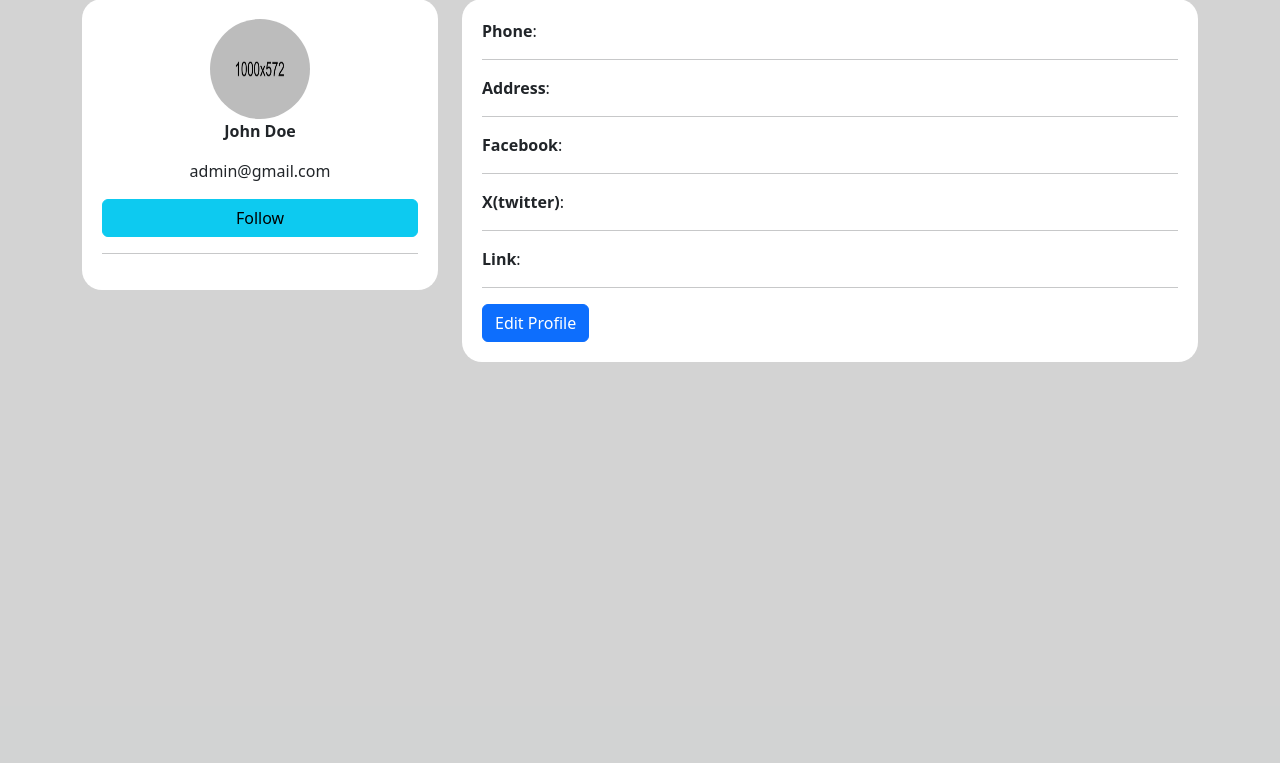
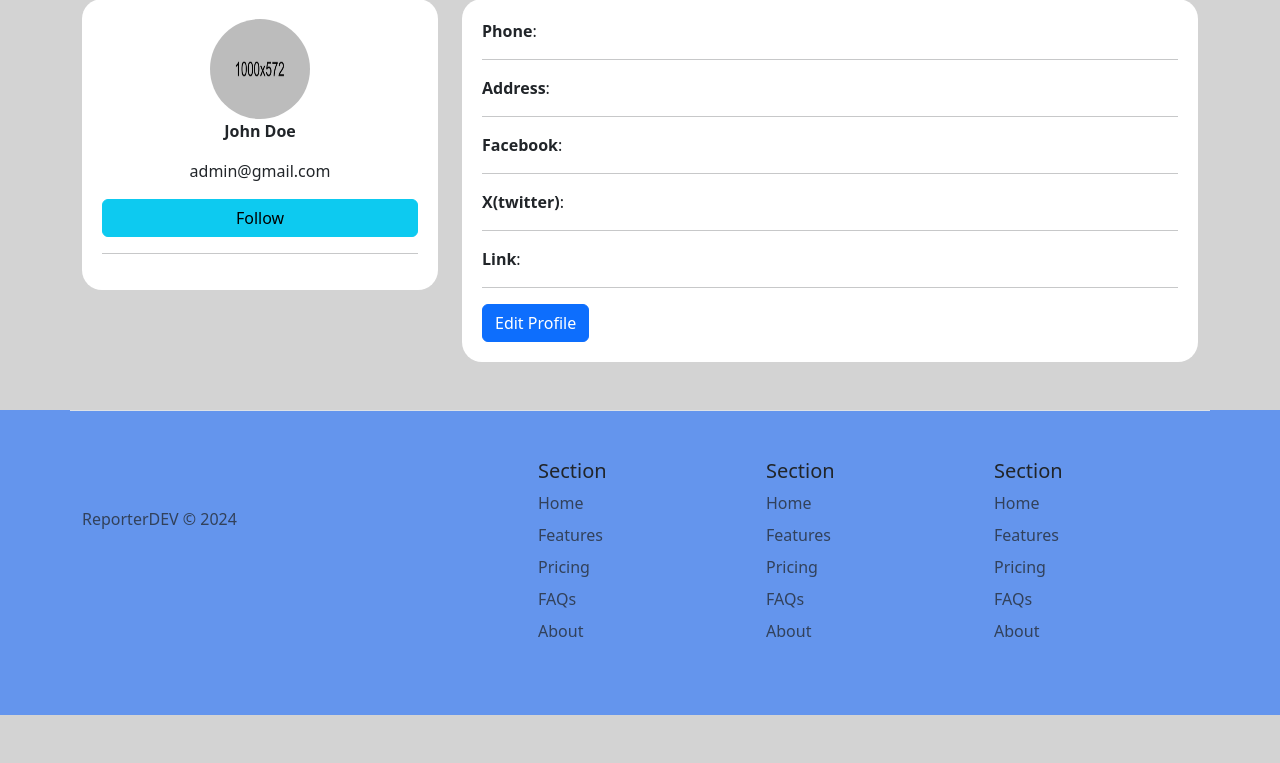
Before and after one commit to phantu279999/ReporterDEV, a Django app: page /accounts/profile/ in a window 1280 px wide. Shown: the part 94-857 px from the top of the page. Before the commit the page ends 456 px from the top, so only its background shows below. Run offline with Django 5.2, Linux system fonts and the light colour scheme; a user stored in the database is signed in; data comes from the database, SQL or seed files in the repository; both versions use the stored data as it was after the commit; some libraries are stand-ins or nearby versions.

Commit message:
add footer of page

```diff
--- a/templates/partials/_footer.html
+++ b/templates/partials/_footer.html
@@ -1,3 +1,51 @@
-<footer>
+<div style="background-color: cornflowerblue">
+    <div class="container">
+        <footer class="row row-cols-1 row-cols-sm-2 row-cols-md-5 py-5 my-5 border-top">
+            <div class="col mb-3">
+                <a href="/" class="d-flex align-items-center mb-3 link-dark text-decoration-none">
+                    <svg class="bi me-2" width="40" height="32">
+                        <use xlink:href="#bootstrap"></use>
+                    </svg>
+                </a>
+                <p class="text-muted">ReporterDEV © 2024</p>
+            </div>
 
-</footer>
+            <div class="col mb-3">
+
+            </div>
+
+            <div class="col mb-3">
+                <h5>Section</h5>
+                <ul class="nav flex-column">
+                    <li class="nav-item mb-2"><a href="#" class="nav-link p-0 text-muted">Home</a></li>
+                    <li class="nav-item mb-2"><a href="#" class="nav-link p-0 text-muted">Features</a></li>
+                    <li class="nav-item mb-2"><a href="#" class="nav-link p-0 text-muted">Pricing</a></li>
+                    <li class="nav-item mb-2"><a href="#" class="nav-link p-0 text-muted">FAQs</a></li>
+                    <li class="nav-item mb-2"><a href="#" class="nav-link p-0 text-muted">About</a></li>
+                </ul>
+            </div>
+
+            <div class="col mb-3">
+                <h5>Section</h5>
+                <ul class="nav flex-column">
+                    <li class="nav-item mb-2"><a href="#" class="nav-link p-0 text-muted">Home</a></li>
+                    <li class="nav-item mb-2"><a href="#" class="nav-link p-0 text-muted">Features</a></li>
+                    <li class="nav-item mb-2"><a href="#" class="nav-link p-0 text-muted">Pricing</a></li>
+                    <li class="nav-item mb-2"><a href="#" class="nav-link p-0 text-muted">FAQs</a></li>
+                    <li class="nav-item mb-2"><a href="#" class="nav-link p-0 text-muted">About</a></li>
+                </ul>
+            </div>
+
+            <div class="col mb-3">
+                <h5>Section</h5>
+                <ul class="nav flex-column">
+                    <li class="nav-item mb-2"><a href="#" class="nav-link p-0 text-muted">Home</a></li>
+                    <li class="nav-item mb-2"><a href="#" class="nav-link p-0 text-muted">Features</a></li>
+                    <li class="nav-item mb-2"><a href="#" class="nav-link p-0 text-muted">Pricing</a></li>
+                    <li class="nav-item mb-2"><a href="#" class="nav-link p-0 text-muted">FAQs</a></li>
+                    <li class="nav-item mb-2"><a href="#" class="nav-link p-0 text-muted">About</a></li>
+                </ul>
+            </div>
+        </footer>
+    </div>
+</div>
```
Also changed, not shown: db.sqlite3.
